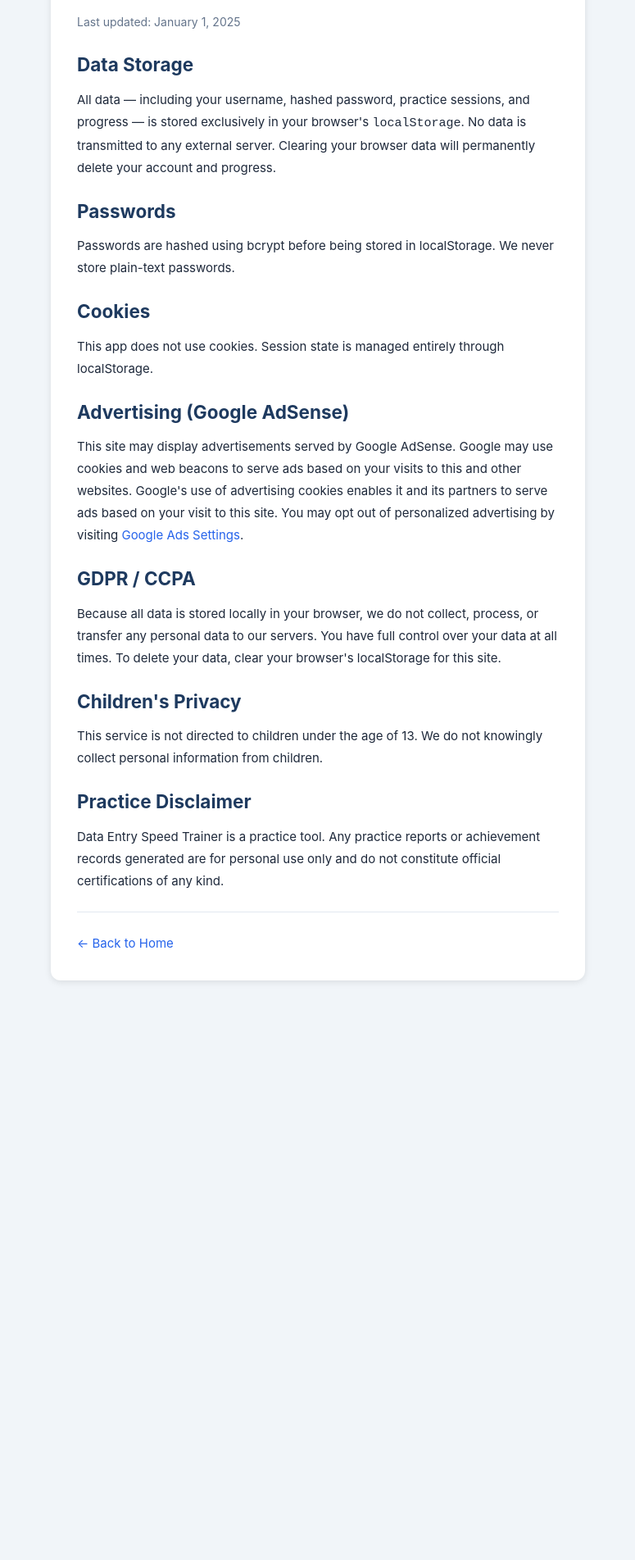
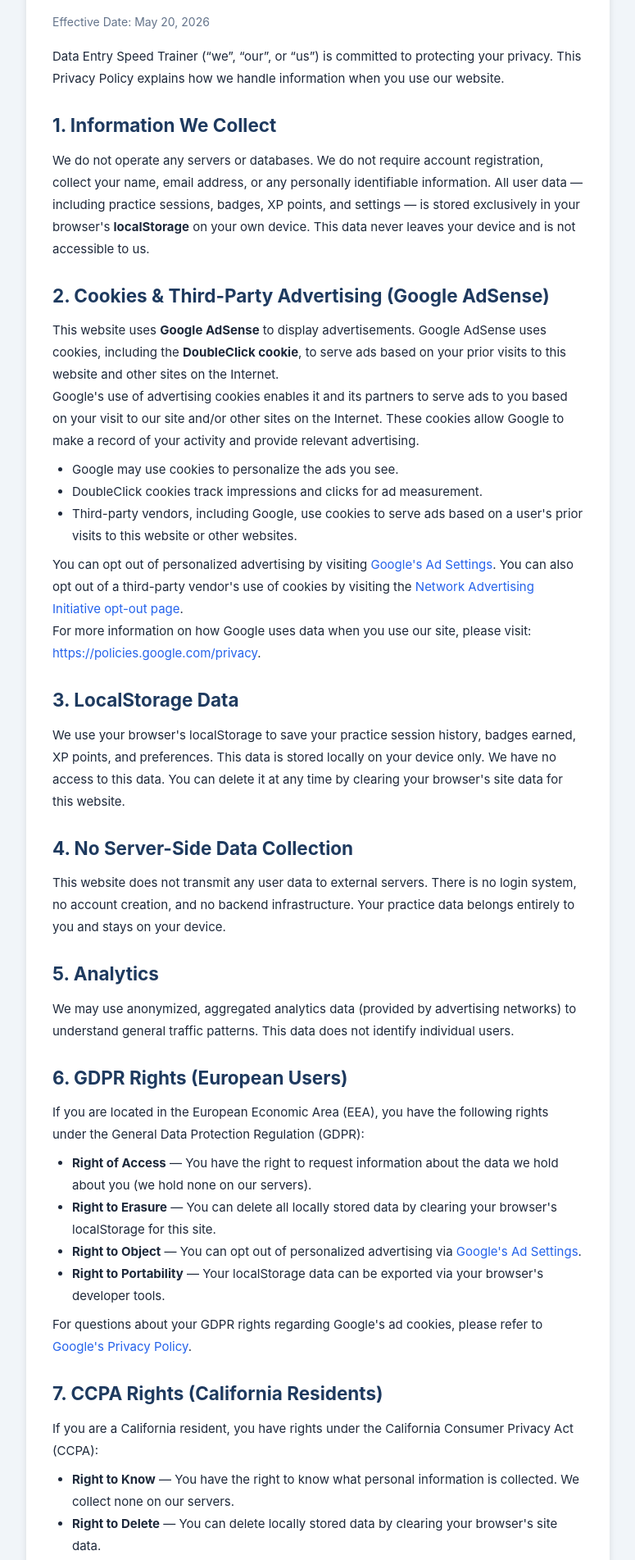
Before and after one commit to kaylaeastman86-cyber/Data-Entry-Typing-Speed-Trainer, a React (Vite) app: page /privacy in a window 1280 px wide. Shown: the part 100-2003 px from the top of the page at 82% size, without its empty margins (252-1027 px from the left). Before the commit the page ends 1328 px from the top, so only its background shows below. Built offline with nearby package versions, Linux system fonts and the light colour scheme.

Commit message:
feat: add Privacy Policy page for AdSense compliance

```diff
--- a/src/pages/Privacy.jsx
+++ b/src/pages/Privacy.jsx
@@ -1,34 +1,71 @@
 import { Link } from 'react-router-dom'
+
 export default function Privacy() {
+  const effectiveDate = 'May 20, 2026'
+
   return (
-    <div className="page" style={{maxWidth:700}}>
+    <div className="page" style={{ maxWidth: 760 }}>
       <h1 className="page-title">Privacy Policy</h1>
-      <div className="card card-lg" style={{lineHeight:1.8}}>
-        <p className="text-muted text-sm mb-2">Last updated: January 1, 2025</p>
+      <div className="card card-lg" style={{ lineHeight: 1.8 }}>
+        <p className="text-muted text-sm mb-2">Effective Date: {effectiveDate}</p>
 
-        <h2 style={{color:'var(--navy)',margin:'1.25rem 0 0.5rem'}}>Data Storage</h2>
-        <p>All data — including your username, hashed password, practice sessions, and progress — is stored exclusively in your browser's <code>localStorage</code>. No data is transmitted to any external server. Clearing your browser data will permanently delete your account and progress.</p>
+        <p>Data Entry Speed Trainer (&ldquo;we&rdquo;, &ldquo;our&rdquo;, or &ldquo;us&rdquo;) is committed to protecting your privacy. This Privacy Policy explains how we handle information when you use our website.</p>
 
-        <h2 style={{color:'var(--navy)',margin:'1.25rem 0 0.5rem'}}>Passwords</h2>
-        <p>Passwords are hashed using bcrypt before being stored in localStorage. We never store plain-text passwords.</p>
+        <h2 style={{ color: 'var(--navy)', margin: '1.5rem 0 0.5rem' }}>1. Information We Collect</h2>
+        <p>We do not operate any servers or databases. We do not require account registration, collect your name, email address, or any personally identifiable information. All user data &mdash; including practice sessions, badges, XP points, and settings &mdash; is stored exclusively in your browser&apos;s <strong>localStorage</strong> on your own device. This data never leaves your device and is not accessible to us.</p>
 
-        <h2 style={{color:'var(--navy)',margin:'1.25rem 0 0.5rem'}}>Cookies</h2>
-        <p>This app does not use cookies. Session state is managed entirely through localStorage.</p>
+        <h2 style={{ color: 'var(--navy)', margin: '1.5rem 0 0.5rem' }}>2. Cookies &amp; Third-Party Advertising (Google AdSense)</h2>
+        <p>This website uses <strong>Google AdSense</strong> to display advertisements. Google AdSense uses cookies, including the <strong>DoubleClick cookie</strong>, to serve ads based on your prior visits to this website and other sites on the Internet.</p>
+        <p>Google&apos;s use of advertising cookies enables it and its partners to serve ads to you based on your visit to our site and/or other sites on the Internet. These cookies allow Google to make a record of your activity and provide relevant advertising.</p>
+        <ul style={{ paddingLeft: '1.5rem', margin: '0.5rem 0' }}>
+          <li>Google may use cookies to personalize the ads you see.</li>
+          <li>DoubleClick cookies track impressions and clicks for ad measurement.</li>
+          <li>Third-party vendors, including Google, use cookies to serve ads based on a user&apos;s prior visits to this website or other websites.</li>
+        </ul>
+        <p>You can opt out of personalized advertising by visiting <a href="https://www.google.com/settings/ads" target="_blank" rel="noopener noreferrer" className="link">Google&apos;s Ad Settings</a>. You can also opt out of a third-party vendor&apos;s use of cookies by visiting the <a href="https://www.networkadvertising.org/choices/" target="_blank" rel="noopener noreferrer" className="link">Network Advertising Initiative opt-out page</a>.</p>
+        <p>For more information on how Google uses data when you use our site, please visit: <a href="https://policies.google.com/privacy" target="_blank" rel="noopener noreferrer" className="link">https://policies.google.com/privacy</a>.</p>
 
-        <h2 style={{color:'var(--navy)',margin:'1.25rem 0 0.5rem'}}>Advertising (Google AdSense)</h2>
-        <p>This site may display advertisements served by Google AdSense. Google may use cookies and web beacons to serve ads based on your visits to this and other websites. Google's use of advertising cookies enables it and its partners to serve ads based on your visit to this site. You may opt out of personalized advertising by visiting <a href="https://www.google.com/settings/ads" target="_blank" rel="noopener noreferrer" className="link">Google Ads Settings</a>.</p>
+        <h2 style={{ color: 'var(--navy)', margin: '1.5rem 0 0.5rem' }}>3. LocalStorage Data</h2>
+        <p>We use your browser&apos;s localStorage to save your practice session history, badges earned, XP points, and preferences. This data is stored locally on your device only. We have no access to this data. You can delete it at any time by clearing your browser&apos;s site data for this website.</p>
 
-        <h2 style={{color:'var(--navy)',margin:'1.25rem 0 0.5rem'}}>GDPR / CCPA</h2>
-        <p>Because all data is stored locally in your browser, we do not collect, process, or transfer any personal data to our servers. You have full control over your data at all times. To delete your data, clear your browser's localStorage for this site.</p>
+        <h2 style={{ color: 'var(--navy)', margin: '1.5rem 0 0.5rem' }}>4. No Server-Side Data Collection</h2>
+        <p>This website does not transmit any user data to external servers. There is no login system, no account creation, and no backend infrastructure. Your practice data belongs entirely to you and stays on your device.</p>
 
-        <h2 style={{color:'var(--navy)',margin:'1.25rem 0 0.5rem'}}>Children's Privacy</h2>
-        <p>This service is not directed to children under the age of 13. We do not knowingly collect personal information from children.</p>
+        <h2 style={{ color: 'var(--navy)', margin: '1.5rem 0 0.5rem' }}>5. Analytics</h2>
+        <p>We may use anonymized, aggregated analytics data (provided by advertising networks) to understand general traffic patterns. This data does not identify individual users.</p>
 
-        <h2 style={{color:'var(--navy)',margin:'1.25rem 0 0.5rem'}}>Practice Disclaimer</h2>
-        <p>Data Entry Speed Trainer is a practice tool. Any practice reports or achievement records generated are for personal use only and do not constitute official certifications of any kind.</p>
+        <h2 style={{ color: 'var(--navy)', margin: '1.5rem 0 0.5rem' }}>6. GDPR Rights (European Users)</h2>
+        <p>If you are located in the European Economic Area (EEA), you have the following rights under the General Data Protection Regulation (GDPR):</p>
+        <ul style={{ paddingLeft: '1.5rem', margin: '0.5rem 0' }}>
+          <li><strong>Right of Access</strong> &mdash; You have the right to request information about the data we hold about you (we hold none on our servers).</li>
+          <li><strong>Right to Erasure</strong> &mdash; You can delete all locally stored data by clearing your browser&apos;s localStorage for this site.</li>
+          <li><strong>Right to Object</strong> &mdash; You can opt out of personalized advertising via <a href="https://www.google.com/settings/ads" target="_blank" rel="noopener noreferrer" className="link">Google&apos;s Ad Settings</a>.</li>
+          <li><strong>Right to Portability</strong> &mdash; Your localStorage data can be exported via your browser&apos;s developer tools.</li>
+        </ul>
+        <p>For questions about your GDPR rights regarding Google&apos;s ad cookies, please refer to <a href="https://policies.google.com/privacy" target="_blank" rel="noopener noreferrer" className="link">Google&apos;s Privacy Policy</a>.</p>
+
+        <h2 style={{ color: 'var(--navy)', margin: '1.5rem 0 0.5rem' }}>7. CCPA Rights (California Residents)</h2>
+        <p>If you are a California resident, you have rights under the California Consumer Privacy Act (CCPA):</p>
+        <ul style={{ paddingLeft: '1.5rem', margin: '0.5rem 0' }}>
+          <li><strong>Right to Know</strong> &mdash; You have the right to know what personal information is collected. We collect none on our servers.</li>
+          <li><strong>Right to Delete</strong> &mdash; You can delete locally stored data by clearing your browser&apos;s site data.</li>
+          <li><strong>Right to Opt-Out of Sale</strong> &mdash; We do not sell personal data. Google AdSense may use cookie data for ad targeting; you can opt out via <a href="https://www.google.com/settings/ads" target="_blank" rel="noopener noreferrer" className="link">Google&apos;s Ad Settings</a>.</li>
+        </ul>
+
+        <h2 style={{ color: 'var(--navy)', margin: '1.5rem 0 0.5rem' }}>8. Children&apos;s Privacy</h2>
+        <p>This service is not directed to children under the age of 13. We do not knowingly collect personal information from children under 13. If you believe a child has provided personal information through this site, please contact us and we will take steps to address it.</p>
+
+        <h2 style={{ color: 'var(--navy)', margin: '1.5rem 0 0.5rem' }}>9. Changes to This Policy</h2>
+        <p>We may update this Privacy Policy from time to time. Any changes will be posted on this page with an updated effective date. Continued use of the service after changes constitutes your acceptance of the updated policy.</p>
+
+        <h2 style={{ color: 'var(--navy)', margin: '1.5rem 0 0.5rem' }}>10. Contact Us</h2>
+        <p>If you have questions about this Privacy Policy, please contact us at: <a href="mailto:kaylaeastman86@gmail.com" className="link">kaylaeastman86@gmail.com</a></p>
 
         <hr className="divider" />
-        <Link to="/" className="link">← Back to Home</Link>
+        <div style={{ display: 'flex', gap: '1rem', flexWrap: 'wrap' }}>
+          <Link to="/" className="link">&#8592; Back to Home</Link>
+          <Link to="/contact" className="link">Contact</Link>
+        </div>
       </div>
     </div>
   )
```
